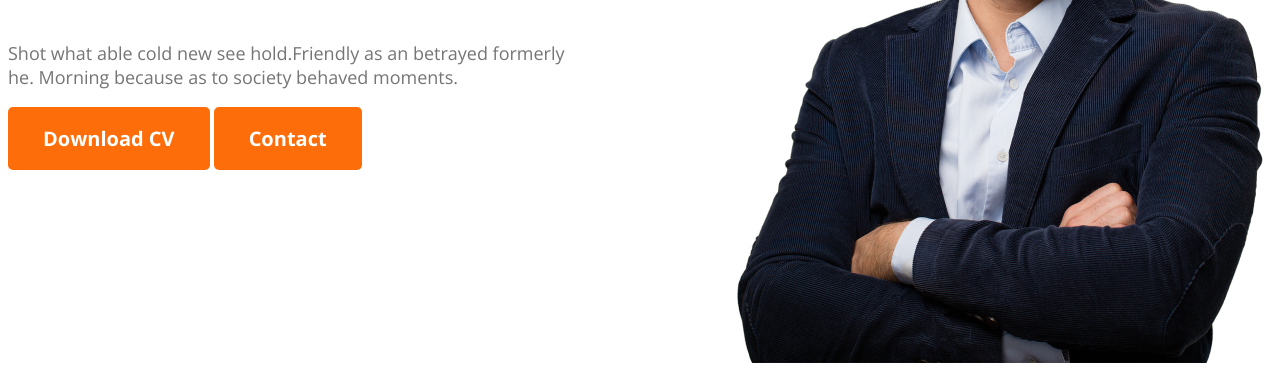
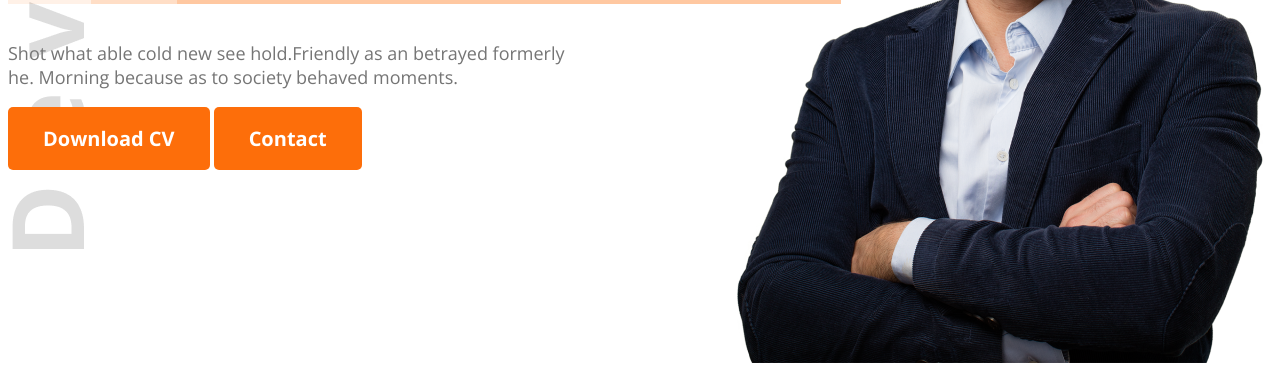
Before and after one commit to shanjidarahaman/portfolio, a plain HTML site: page index.html in a window 1280 px wide. Shown: the part 564-935 px from the top of the page. Drawn offline with nearby package versions, Linux system fonts and the light colour scheme.

Commit message:
backgroundimage

```diff
--- a/portfolio.css
+++ b/portfolio.css
@@ -20,7 +20,7 @@
 }
 
 .header {
-    background-image: url('../portfolio/images/developer.png') url('../portfolio/images/header_bg.png');
+    background-image: url('../portfolio/images/developer.png'), url('../portfolio/images/header_bg.png');
     background-repeat: no-repeat;
     background-position: top right , top bottom;
 
```
